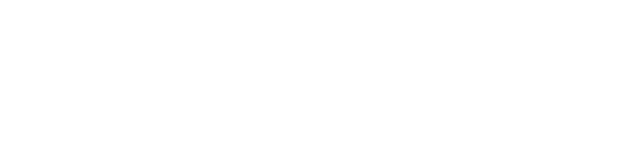
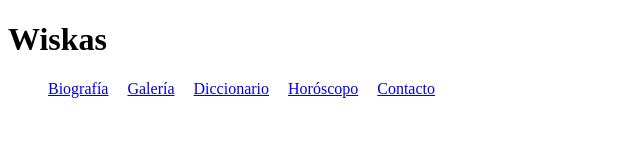
Before and after one commit to matiasnavarrete117/webwiskas.github.io, a plain HTML site: page index.html in a window 1280 px wide. Shown: the whole page, without its empty margins (0-640 px from the left). Drawn offline with Linux system fonts and the light colour scheme.

Commit message:
anadida lista de apartados y link de estilo css

```diff
--- a/index.html
+++ b/index.html
@@ -4,8 +4,19 @@
     <meta charset="UTF-8">
     <meta name="viewport" content="width=device-width, initial-scale=1.0">
     <title>Wiskas Web</title>
+    <link rel="stylesheet" href="styles.css">
+    <h1>Wiskas</h1>
 </head>
 <body>
+    <nav>
+        <ul>
+            <li><a href="biografia.html">Biografía</a></li>
+            <li><a href="galeria.html">Galería</a></li>
+            <li><a href="diccionario.html">Diccionario</a></li>
+            <li><a href="horoscopo.html">Horóscopo</a></li>
+            <li><a href="contacto.html">Contacto</a></li>
+        </ul>
+    </nav>
 
 </body>
 </html>
--- /dev/null
+++ b/styles.css
@@ -0,0 +1,4 @@
+nav ul li {
+    display: inline;  /* Hace que los elementos se muestren en línea */
+    margin-right: 15px;
+}
```
